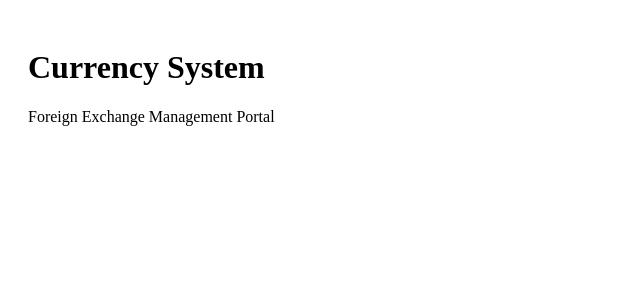
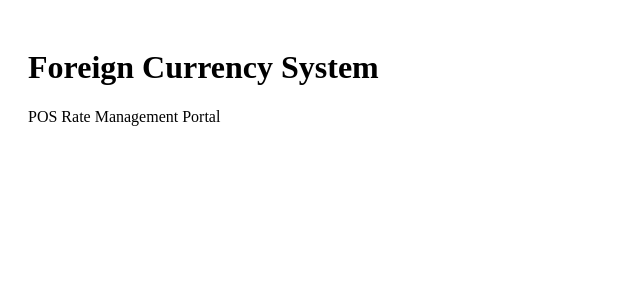
Before and after one commit to wasi131/currency-system, a Next.js app: page / in a window 1280 px wide. Shown: the top 300 px of the page, without its empty margins (0-640 px from the left). Built offline with nearby package versions, Linux system fonts and the light colour scheme.

Commit message:
Update index.js

```diff
--- a/pages/index.js
+++ b/pages/index.js
@@ -1,8 +1,8 @@
 export default function Home() {
   return (
     <div style={{ padding: 20 }}>
-      <h1>Currency System</h1>
-      <p>Foreign Exchange Management Portal</p>
+      <h1>Foreign Currency System</h1>
+      <p>POS Rate Management Portal</p>
     </div>
   )
 }
```
